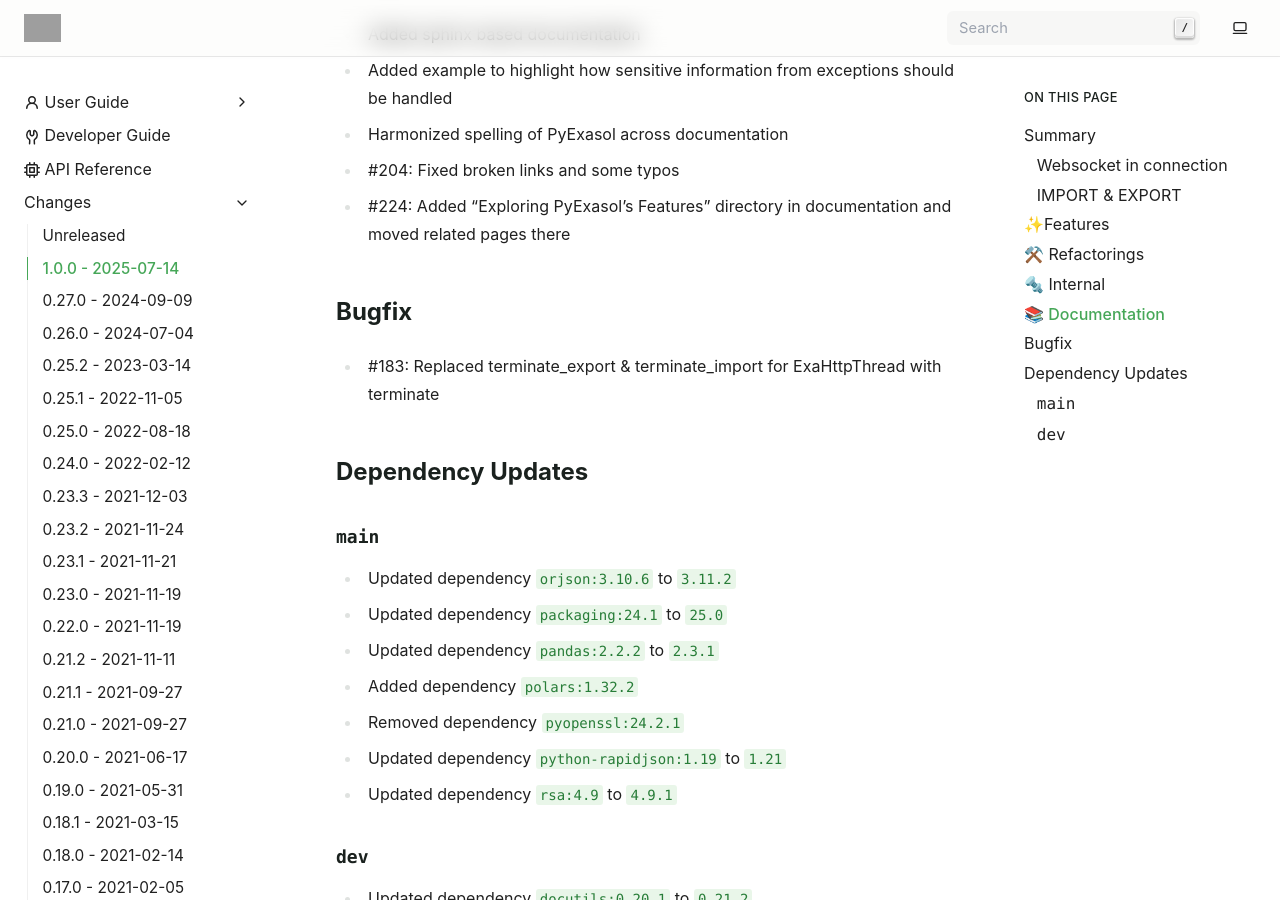
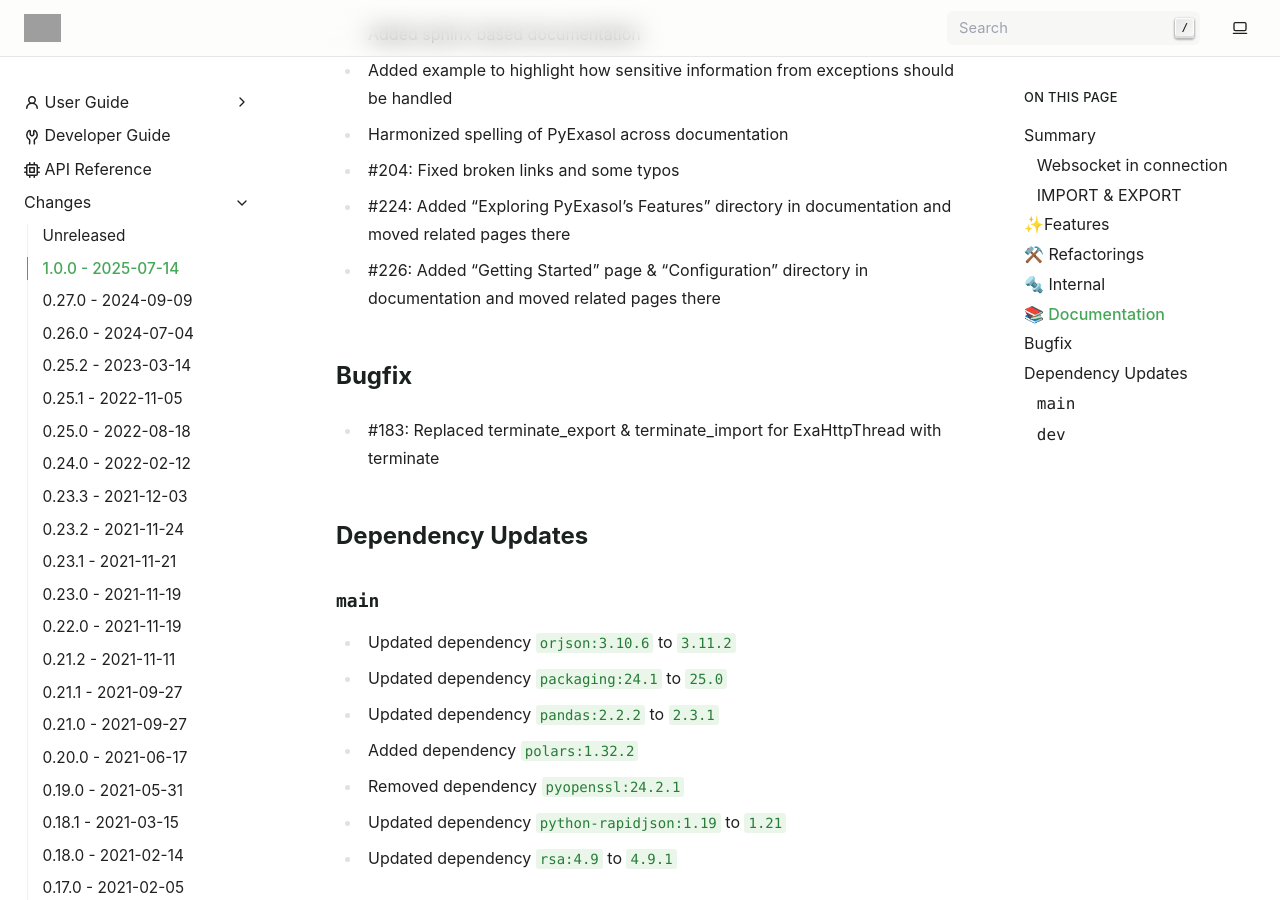
Before and after one commit to exasol/pyexasol, a Sphinx documentation site: the page built from doc/changes/changes_1.0.0.md, in a window 1280 px wide and 900 px high, scrolled down 3422 px. Built offline with Sphinx 7.4.7, drawn with Linux system fonts in a browser that asks for light colours; pages that are not in the unit, such as notebooks, are missing from menus; grey boxes are pictures that could not be loaded.

Commit message:
Add changelog entry

```diff
--- a/doc/changes/changes_1.0.0.md
+++ b/doc/changes/changes_1.0.0.md
@@ -102,6 +102,7 @@
 * Harmonized spelling of PyExasol across documentation
 * #204: Fixed broken links and some typos
 * #224: Added "Exploring PyExasol's Features" directory in documentation and moved related pages there
+* #226: Added "Getting Started" page & "Configuration" directory in documentation and moved related pages there
 
 ## Bugfix
 
```
